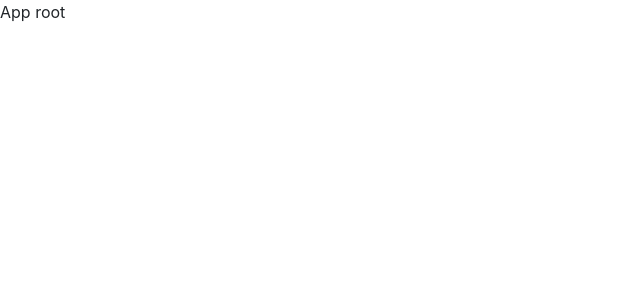
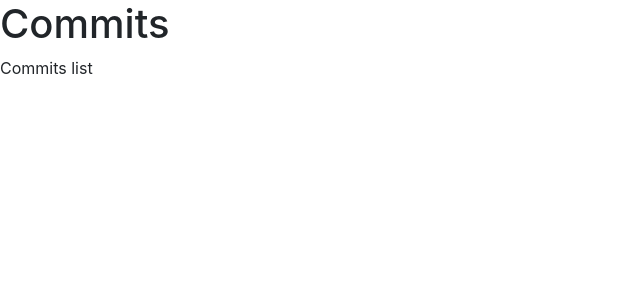
Before and after one commit to webdevboy/Crossroads-take-home, an Angular app: page / in a window 1280 px wide. Shown: the top 300 px of the page, without its empty margins (0-640 px from the left). Built offline with nearby package versions, Linux system fonts and the light colour scheme.

Commit message:
add commit list component, template and styles

```diff
--- a/src/app/app.component.html
+++ b/src/app/app.component.html
@@ -1,7 +1,3 @@
-<style>
-
-</style>
-
 <div class="content" role="main">
-  App root
+  <app-commit-list></app-commit-list>
 </div>
--- a/src/app/app.module.ts
+++ b/src/app/app.module.ts
@@ -3,10 +3,12 @@ import { BrowserModule } from '@angular/platform-browser';
 import { NgbModule } from '@ng-bootstrap/ng-bootstrap';
 
 import { AppComponent } from './app.component';
+import { CommitListComponent } from './commit-list/commit-list.component';
 
 @NgModule({
   declarations: [
-    AppComponent
+    AppComponent,
+    CommitListComponent,
   ],
   imports: [
     BrowserModule,
--- /dev/null
+++ b/src/app/commit-list/commit-list-component.html
@@ -0,0 +1,5 @@
+<h1>Commits</h1>
+
+<div>
+  Commits list
+</div>
```
Also changed, not shown: src/app/commit-list/commit-list.component.ts (added, +10 -0 lines), src/app/commit-list/commit-list-component.css (added).
